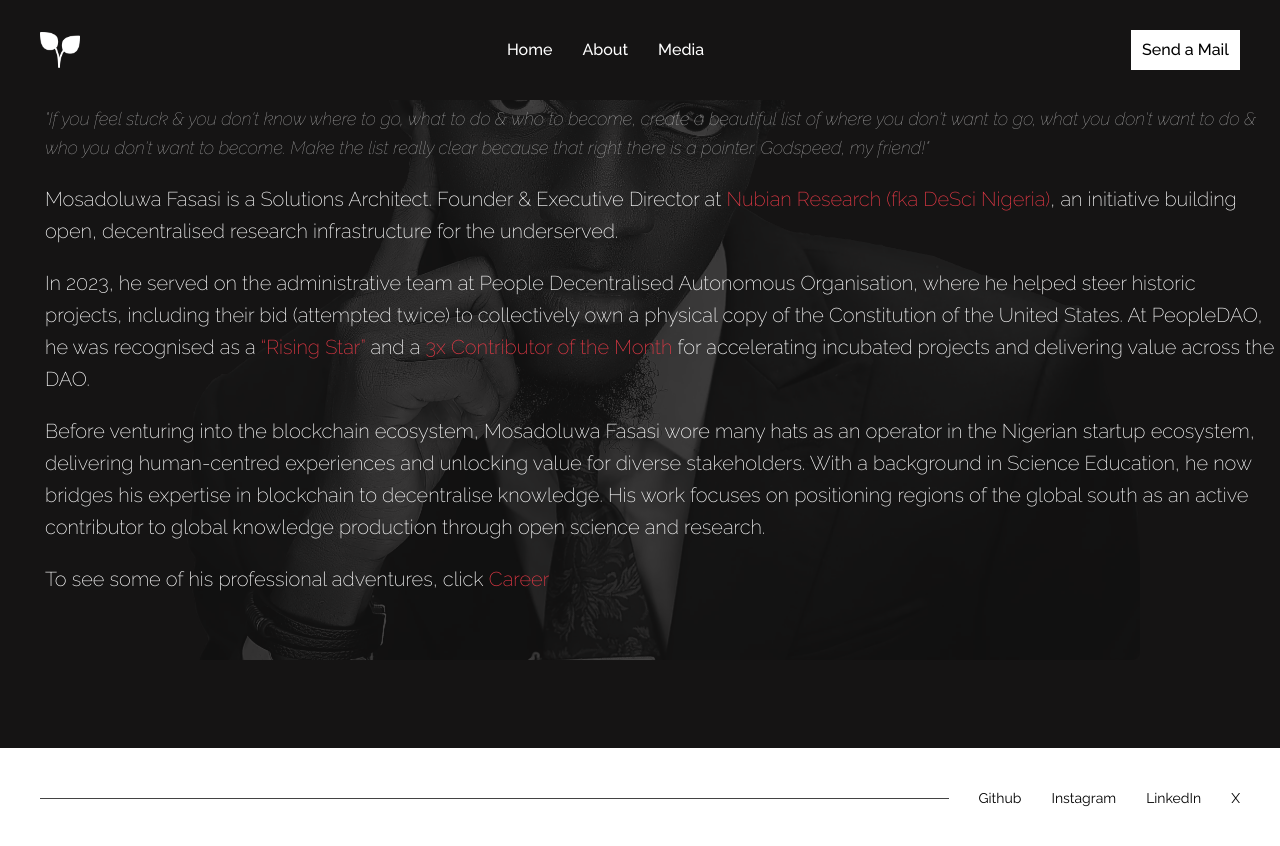
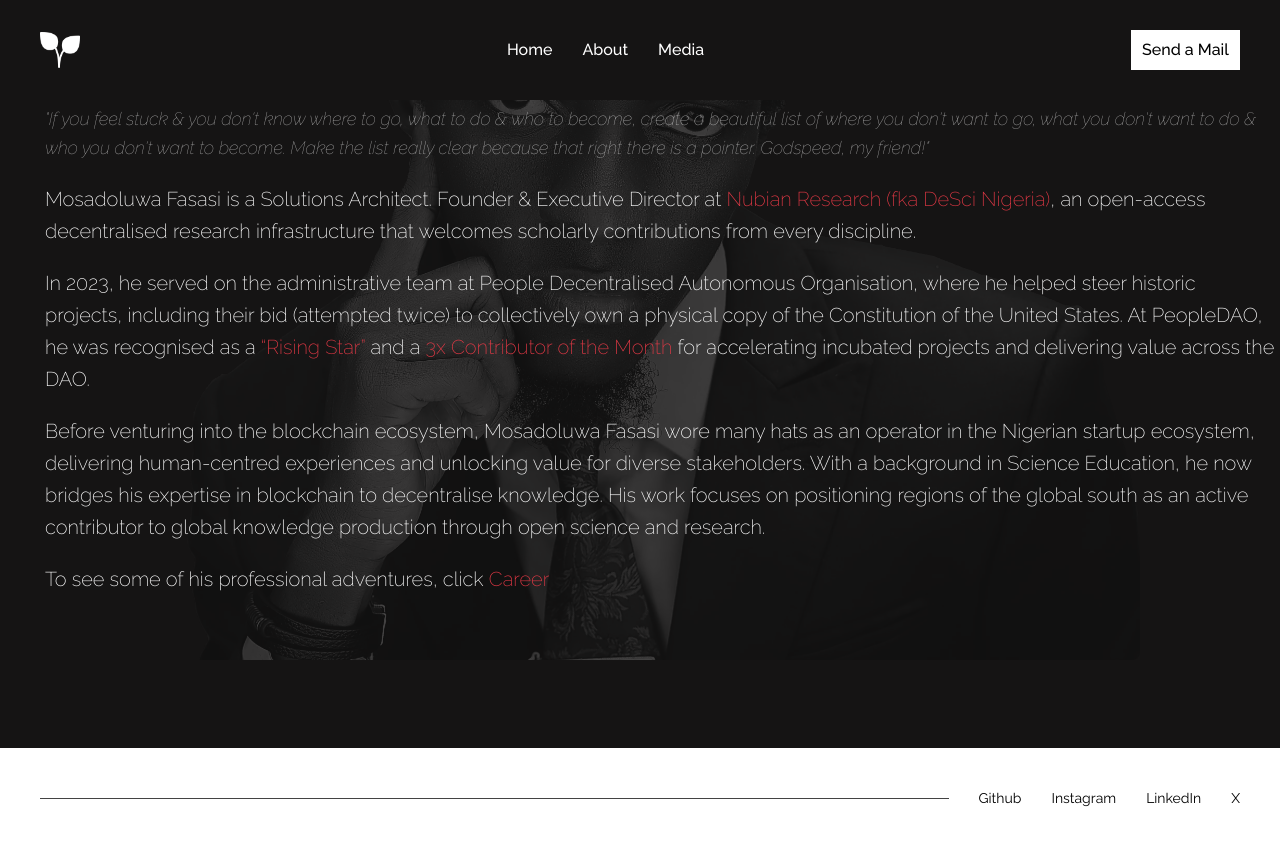
Before and after one commit to Mosamorphing/website, a React (Vite) app: page /bio in a window 1280 px wide. Built offline with nearby package versions, Linux system fonts and the light colour scheme.

Commit message:
updates main

```diff
--- a/src/pages/About/Bio.jsx
+++ b/src/pages/About/Bio.jsx
@@ -28,8 +28,7 @@ const Bio = () => {
                 >
                   Nubian Research (fka DeSci Nigeria)
                 </a>
-                , an initiative building open, decentralised research infrastructure
-                for the underserved.{" "}
+                , an open-access decentralised research infrastructure that welcomes scholarly contributions from every discipline.{" "}
               </p>
               <p>
                 In 2023, he served on the administrative team at People
--- a/src/pages/About/Career.jsx
+++ b/src/pages/About/Career.jsx
@@ -34,7 +34,7 @@ const Career = () => {
                     />
                   </div>
                   <p className="flex-1 -mt-2 sm:-mt-[6px]">
-                    Nubian · (presently) <br /> Formerly known as "Decentralized Science Nigeria", Nubian is the premier decentralized research infrastructure for underserved researchers. Check out
+                    Nubian · (presently) <br /> Formerly known as "Decentralized Science Nigeria", Nubian is an open-access decentralised research infrastructure that welcomes scholarly contributions from every discipline. Check out
                     Nubian {" "}
                     <a
                       className="underline"
```
